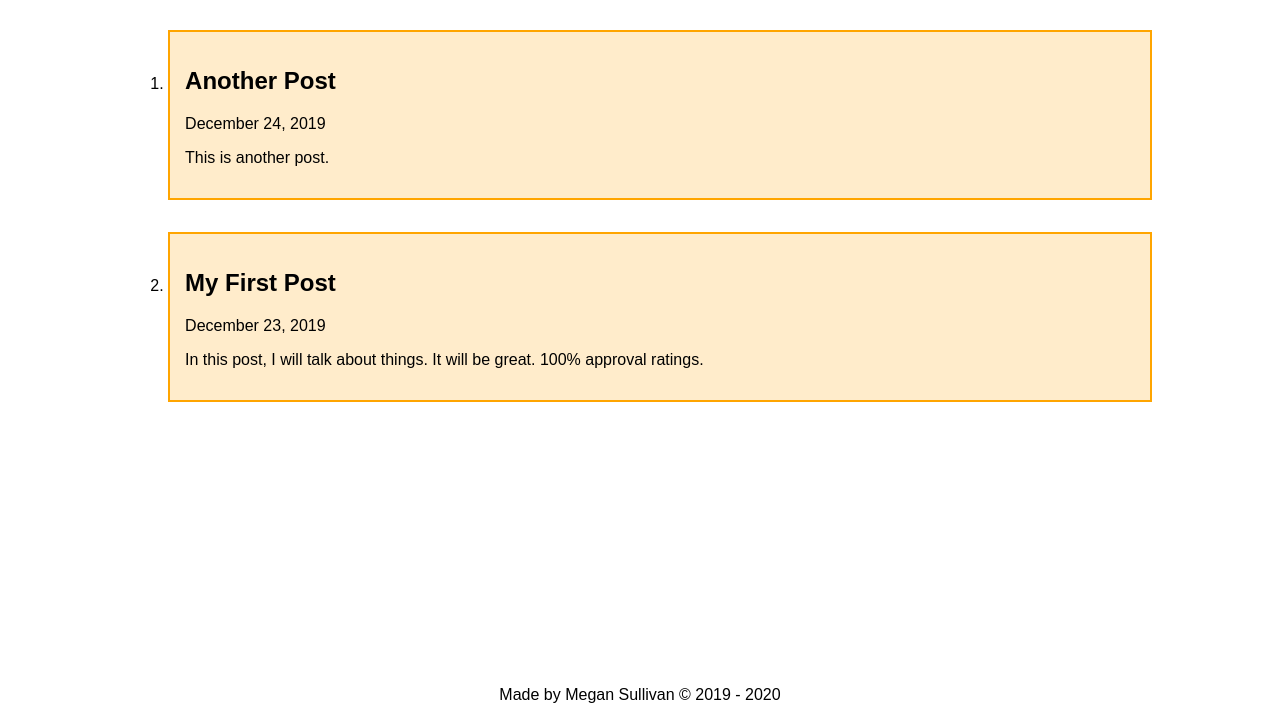
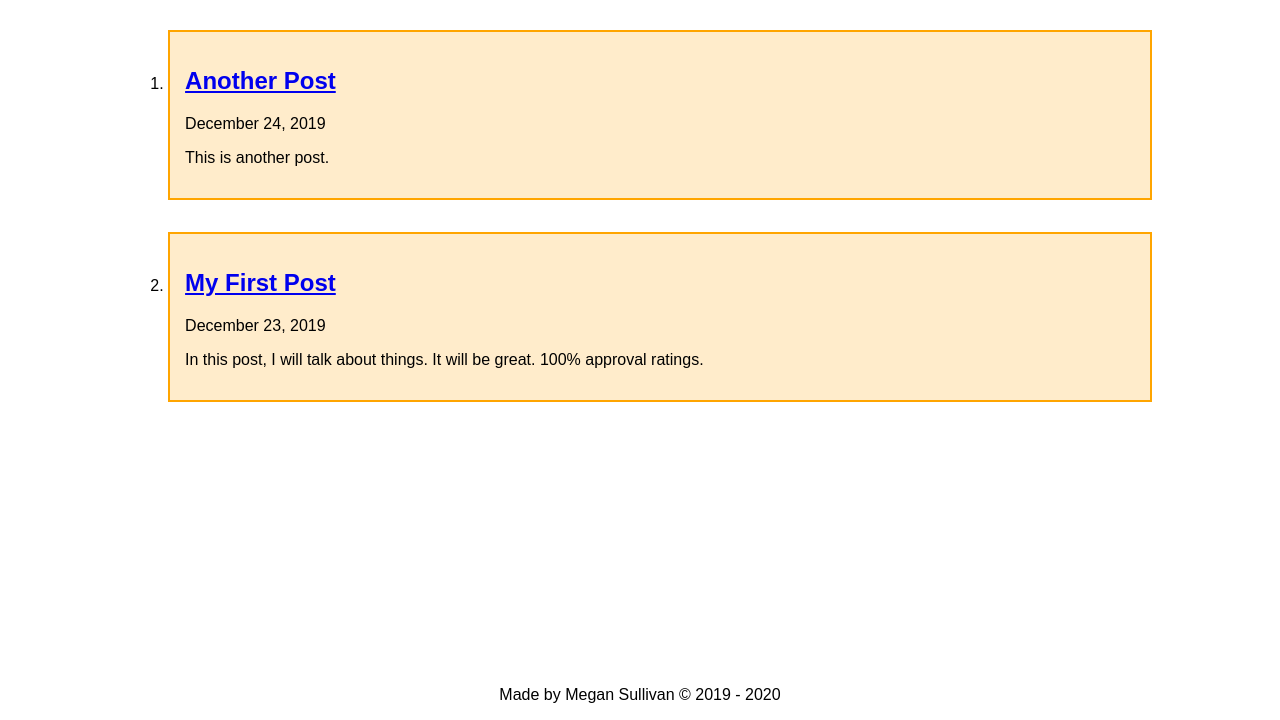
Before and after one commit to meganesu/meganesu.github.io, a Gatsby site: page /blog in a window 1280 px wide. Shown: the part 1042-1762 px from the top of the page. Built offline with nearby package versions, Linux system fonts and the light colour scheme; Gatsby itself is replaced by a stand-in of ours.

Commit message:
feat(#4): add link to blog post page from blog list page

```diff
--- a/src/pages/blog.js
+++ b/src/pages/blog.js
@@ -15,6 +15,9 @@ const Blog = () => {
               date
             }
             excerpt(format: PLAIN)
+            fields {
+              slug
+            }
           }
         }
       }
@@ -29,7 +32,9 @@ const Blog = () => {
         {
           data.allMarkdownRemark.edges.map(edge => (
             <li className={styles.post}>
-              <h2>{ edge.node.frontmatter.title }</h2>
+              <a href={`/blog/${edge.node.fields.slug}`}>
+                <h2>{ edge.node.frontmatter.title }</h2>
+              </a>
               <p>{ edge.node.frontmatter.date }</p>
               <p>{ edge.node.excerpt }</p>
             </li>
```
